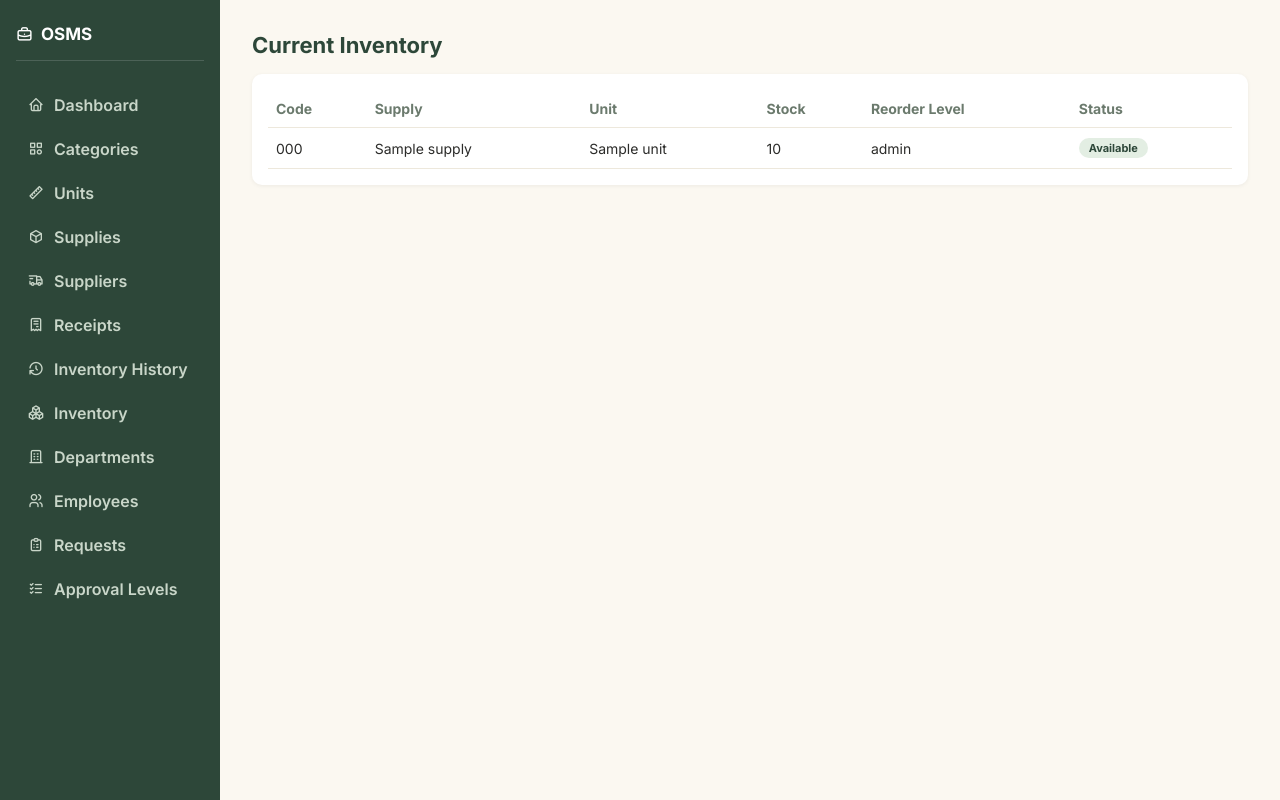
After one commit to saoirse-sav/Office-Supply-Management-System, a Flask app: page /inventory in a window 1280 px wide. The commit adds this page. Run offline with Flask 3, Linux system fonts and the light colour scheme; tables that the repository leaves empty or names only in its code hold one stand-in row (values such as "Sample post").

Commit message:
lab 24-25 done & 26-27 i guess

```diff
--- a/app.py
+++ b/app.py
@@ -592,6 +592,8 @@ def review_request(request_id):
     conn = get_connection()
     cursor = conn.cursor(dictionary=True)
     error = None
+    if request.args.get('msg') == 'remarks_required':
+        error = 'Remarks are required when rejecting or returning a request.'
     cursor.execute('SELECT supply_requests.*, employees.first_name, employees.last_name, departments.department_name FROM supply_requests LEFT JOIN employees ON supply_requests.employee_id = employees.employee_id LEFT JOIN departments ON supply_requests.department_id = departments.department_id WHERE supply_requests.request_id=%s', (request_id,))
     req = cursor.fetchone()
     cursor.execute('SELECT request_items.*, supplies.supply_name, inventory.current_stock FROM request_items JOIN supplies ON request_items.supply_id = supplies.supply_id LEFT JOIN inventory ON supplies.supply_id = inventory.supply_id WHERE request_items.request_id=%s', (request_id,))
@@ -603,7 +605,7 @@ def review_request(request_id):
             conn.commit()
             conn.close()
             return redirect('/requests/review/' + str(request_id))
-        elif action == 'save' and req['status'] in ('Under Review', 'For Approval'):
+        elif action == 'save' and req['status'] == 'Under Review':
             for item in items:
                 value = int(request.form['approved_' + str(item['request_item_id'])])
                 item['approved_qty'] = value
@@ -619,8 +621,60 @@ def review_request(request_id):
                 conn.commit()
                 conn.close()
                 return redirect('/requests/review/' + str(request_id))
+    next_level = None
+    if req['status'] == 'For Approval':
+        next_level = get_next_level(cursor, request_id)
+    cursor.execute('SELECT approvals.*, approval_levels.level_name FROM approvals LEFT JOIN approval_levels ON approvals.approval_level = approval_levels.level_number WHERE approvals.request_id=%s ORDER BY approvals.approval_id', (request_id,))
+    history = cursor.fetchall()
     conn.close()
-    return render_template('review_request.html', req=req, items=items, error=error)
+    return render_template('review_request.html', req=req, items=items, error=error, next_level=next_level, history=history)
+
+def get_next_level(cursor, request_id):
+    cursor.execute('SELECT MAX(approval_id) AS last_id FROM approvals WHERE request_id=%s AND decision="Returned"', (request_id,))
+    last_returned_id = cursor.fetchone()['last_id'] or 0
+    cursor.execute('SELECT approval_level FROM approvals WHERE request_id=%s AND decision="Approved" AND approval_id>%s', (request_id, last_returned_id))
+    approved_levels = [row['approval_level'] for row in cursor.fetchall()]
+    cursor.execute('SELECT * FROM approval_levels WHERE status="Active" ORDER BY level_number')
+    for level in cursor.fetchall():
+        if level['level_number'] not in approved_levels:
+            return level
+    return None
+
+
+@app.route('/requests/decide/<int:request_id>', methods=['POST'])
+def decide_request(request_id):
+    conn = get_connection()
+    cursor = conn.cursor(dictionary=True)
+    cursor.execute('SELECT status FROM supply_requests WHERE request_id=%s', (request_id,))
+    req = cursor.fetchone()
+    approver_name = request.form['approver_name']
+    decision = request.form['decision']
+    remarks = request.form['remarks'].strip()
+    level = get_next_level(cursor, request_id)
+    if req['status'] != 'For Approval' or level is None or decision not in ('Approved', 'Rejected', 'Returned'):
+        conn.close()
+        return redirect('/requests/review/' + str(request_id))
+    if decision in ('Rejected', 'Returned') and remarks == '':
+        conn.close()
+        return redirect('/requests/review/' + str(request_id) + '?msg=remarks_required')
+    cursor.execute('INSERT INTO approvals (request_id, approver_name, approval_level, decision, remarks) VALUES (%s, %s, %s, %s, %s)', (request_id, approver_name, level['level_number'], decision, remarks))
+    if decision == 'Approved':
+        if get_next_level(cursor, request_id) is None:
+            cursor.execute('UPDATE supply_requests SET status="Approved" WHERE request_id=%s', (request_id,))
+    else:
+        cursor.execute('UPDATE supply_requests SET status=%s WHERE request_id=%s', (decision, request_id))
+    conn.commit()
+    conn.close()
+    return redirect('/requests/review/' + str(request_id))
+
+@app.route('/inventory')
+def inventory_list():
+    conn = get_connection()
+    cursor = conn.cursor(dictionary=True)
+    cursor.execute('SELECT supplies.supply_code, supplies.supply_name, supplies.reorder_level, units.unit_name, COALESCE(inventory.current_stock, 0) AS stock, CASE WHEN COALESCE(inventory.current_stock, 0) = 0 THEN "Out of Stock" WHEN COALESCE(inventory.current_stock, 0) <= supplies.reorder_level THEN "Low Stock" ELSE "Available" END AS stock_status FROM supplies LEFT JOIN units ON supplies.unit_id = units.unit_id LEFT JOIN inventory ON supplies.supply_id = inventory.supply_id ORDER BY supplies.supply_name')
+    rows = cursor.fetchall()
+    conn.close()
+    return render_template('inventory.html', rows=rows)
 
 if __name__ == '__main__':
     app.run(host="0.0.0.0", port=5500)
--- a/static/css/style.css
+++ b/static/css/style.css
@@ -167,3 +167,13 @@ form {
     margin-bottom: 1rem;
     font-weight: 600;
 }
+
+.badge-low {
+    background-color: #FFF3CD;
+    color: #8A6D1D;
+}
+
+.badge-out {
+    background-color: #FBE5D8;
+    color: #A0481F;
+}
--- a/templates/base.html
+++ b/templates/base.html
@@ -17,6 +17,7 @@
             <a href="/suppliers"><i class="ti ti-truck-delivery"></i>Suppliers</a>
             <a href="/receipts"><i class="ti ti-receipt"></i>Receipts</a>
             <a href="/inventory/transactions"><i class="ti ti-history"></i>Inventory History</a>
+            <a href="/inventory"><i class="ti ti-packages"></i>Inventory</a>
             <a href="/departments"><i class="ti ti-building"></i>Departments</a>
             <a href="/employees"><i class="ti ti-users"></i>Employees</a>
             <a href="/requests"><i class="ti ti-clipboard-list"></i>Requests</a>
--- /dev/null
+++ b/templates/inventory.html
@@ -0,0 +1,27 @@
+{% extends "base.html" %}
+{% block title %}Inventory{% endblock %}
+{% block content %}
+<h1>Current Inventory</h1>
+<div class="card">
+<table>
+<tr>
+<th>Code</th>
+<th>Supply</th>
+<th>Unit</th>
+<th>Stock</th>
+<th>Reorder Level</th>
+<th>Status</th>
+</tr>
+{% for row in rows %}
+<tr>
+<td>{{ row.supply_code }}</td>
+<td>{{ row.supply_name }}</td>
+<td>{{ row.unit_name }}</td>
+<td>{{ row.stock }}</td>
+<td>{{ row.reorder_level }}</td>
+<td><span class="badge {% if row.stock_status == 'Available' %}badge-active{% elif row.stock_status == 'Low Stock' %}badge-low{% else %}badge-out{% endif %}">{{ row.stock_status }}</span></td>
+</tr>
+{% endfor %}
+</table>
+</div>
+{% endblock %}
--- a/templates/requests.html
+++ b/templates/requests.html
@@ -24,7 +24,7 @@
             <td>{{ req.priority }}</td>
             <td>{{ req.status }}</td>
             <td>{% if req.item_count == 0 %}<span class="badge badge-inactive">No items yet</span>{% else %}{{ req.item_count }} item(s){% endif %}</td>
-            <td><a href="/requests/items/{{ req.request_id }}">Items</a>{% if req.status in ('Submitted', 'Under Review', 'For Approval') %} | <a href="/requests/review/{{ req.request_id }}">Review</a>{% endif %}</td>
+            <td><a href="/requests/items/{{ req.request_id }}">Items</a>{% if req.status in ('Submitted', 'Under Review', 'For Approval') %} | <a href="/requests/review/{{ req.request_id }}">Review</a>{% elif req.status != 'Draft' %} | <a href="/requests/review/{{ req.request_id }}">History</a>{% endif %}</td>
         </tr>
         {% endfor %}
     </table>
```
Also changed, not shown: templates/review_request.html (+43 -1 lines).
